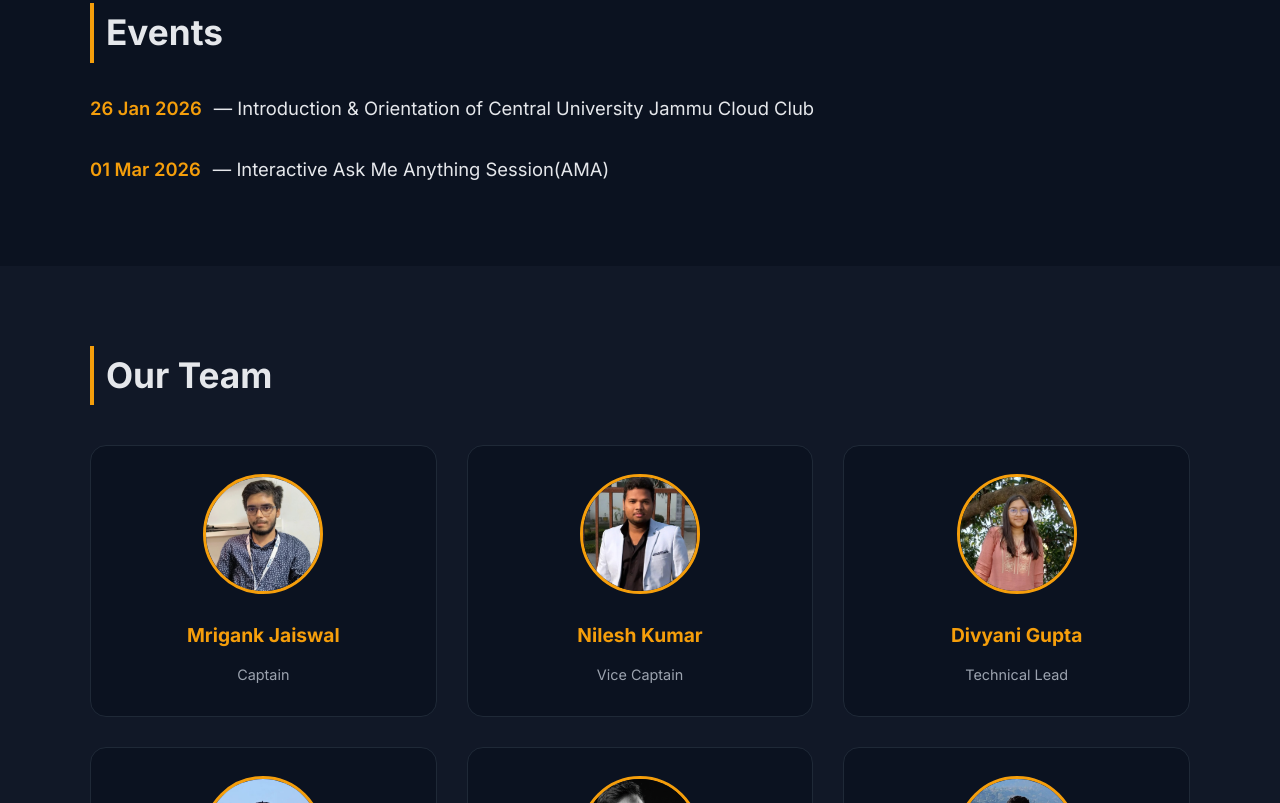
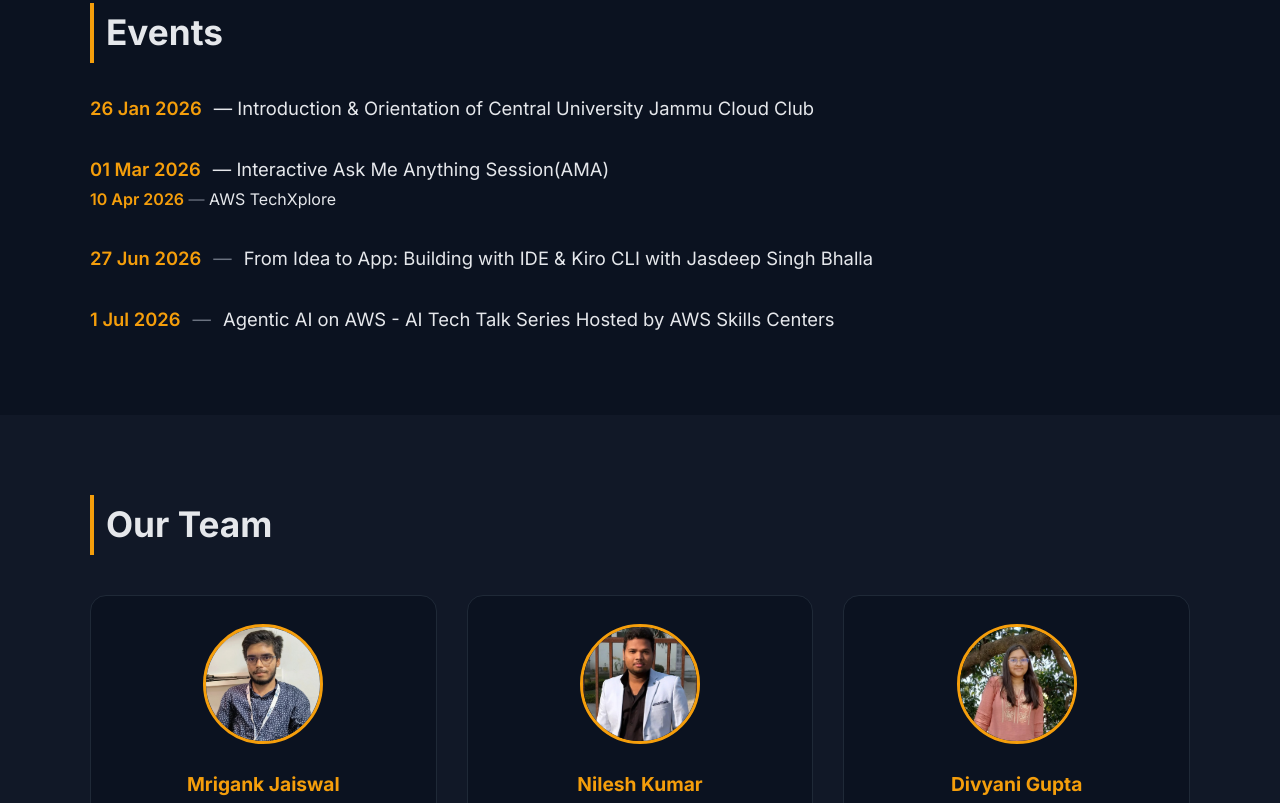
Before and after one commit to CentralUniversityOfJammuCloudClub/cloud-club-cuj, a plain HTML site: page index.html in a window 1280 px wide. Shown: the part 2124-2927 px from the top of the page. Drawn offline with Linux system fonts and the light colour scheme.

Commit message:
Update index.html

```diff
--- a/index.html
+++ b/index.html
@@ -134,6 +134,23 @@
       <span class="event-date">01 Mar 2026</span> — Interactive Ask Me Anything Session(AMA)
     </p>
 
+    <span class="event-date">10 Apr 2026</span>
+      <span class="event-separator">—</span>
+      AWS TechXplore
+    </p>
+
+    <p class="event-line">
+      <span class="event-date">27 Jun 2026</span>
+      <span class="event-separator">—</span>
+      From Idea to App: Building with IDE & Kiro CLI with Jasdeep Singh Bhalla
+    </p>
+
+    <p class="event-line">
+      <span class="event-date">1 Jul 2026</span>
+      <span class="event-separator">—</span>
+      Agentic AI on AWS - AI Tech Talk Series Hosted by AWS Skills Centers
+    </p>
+
   </div>
 </section>
 
```
